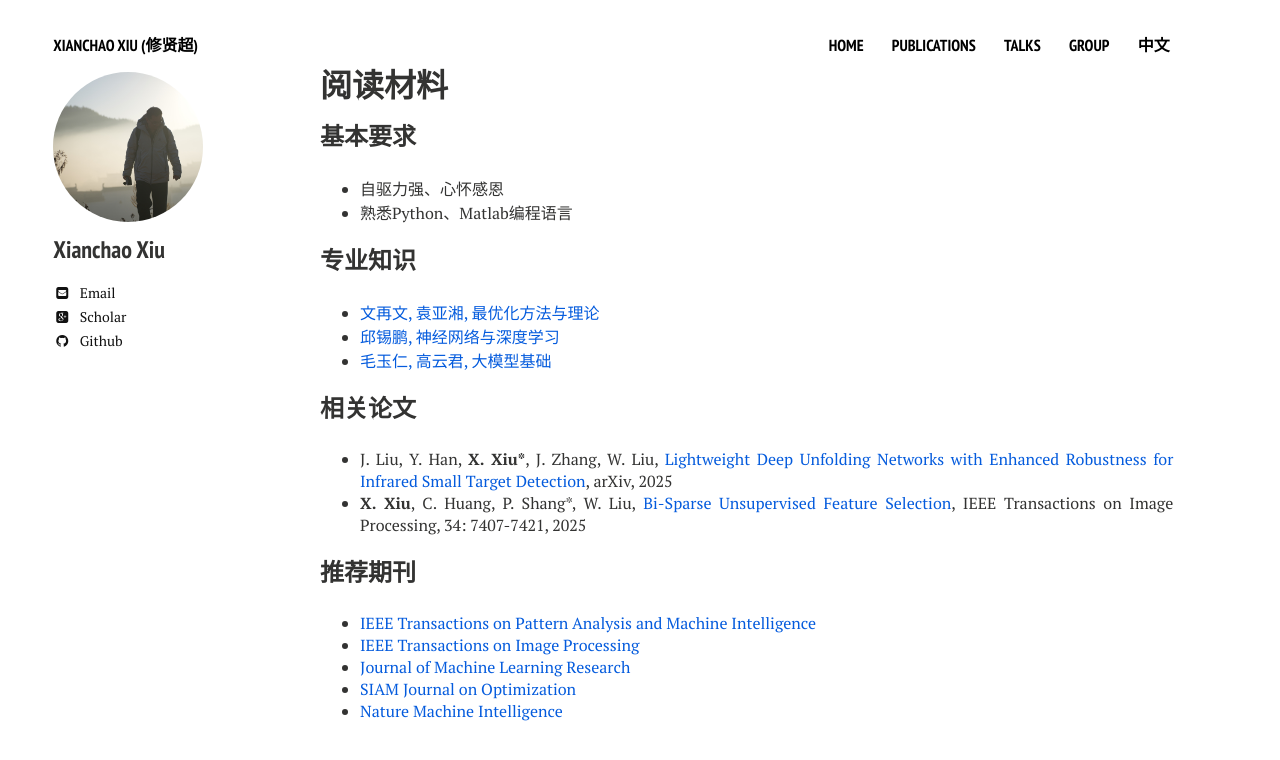
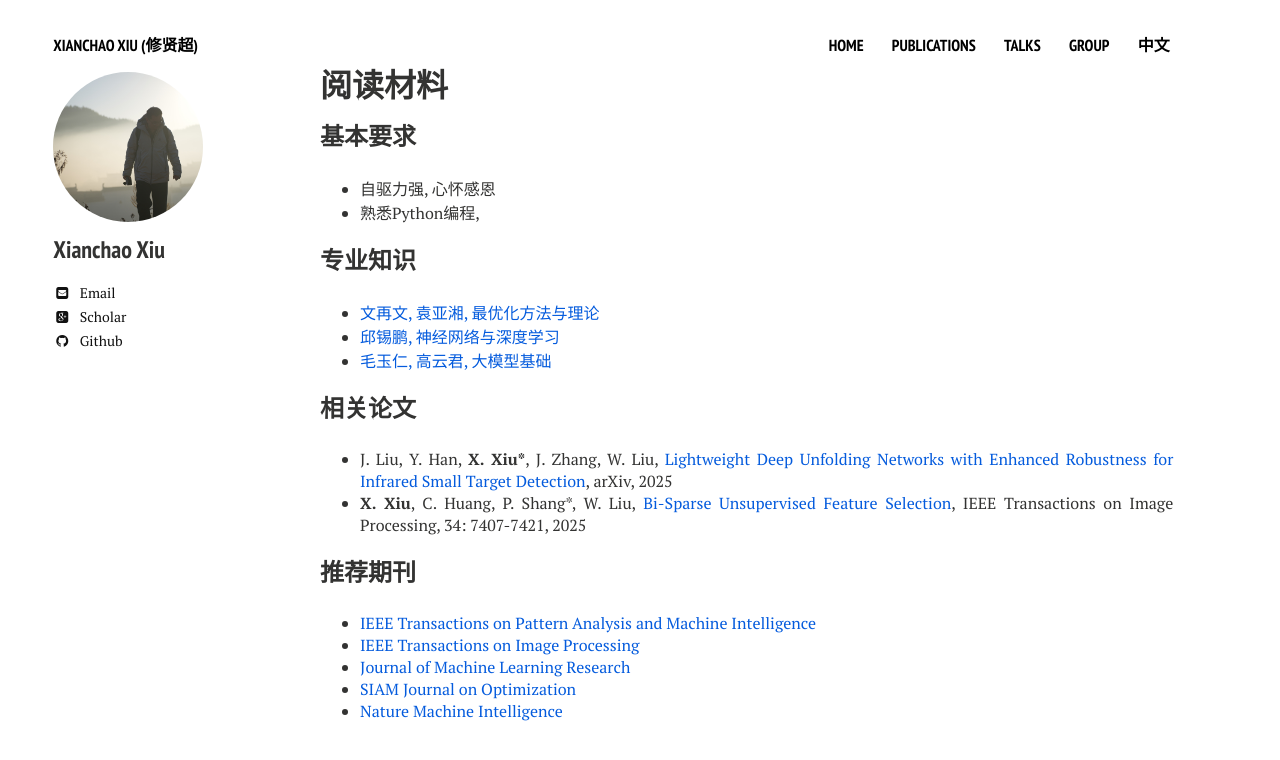
Before and after one commit to xianchaoxiu/xianchaoxiu.github.io, a Jekyll site: the page built from chinese/reading/index.md, in a window 1280 px wide. Shown: the top 760 px of the page. Built offline with Jekyll 4.4.1, drawn with Linux system fonts in a browser that asks for light colours; nearby versions of some CDN libraries.

Commit message:
Update index.md

```diff
--- a/chinese/reading/index.md
+++ b/chinese/reading/index.md
@@ -8,8 +8,8 @@ share: false
 
 
 ### 基本要求
-* 自驱力强、心怀感恩 <br>
-* 熟悉Python、Matlab编程语言 <br>
+* 自驱力强, 心怀感恩 <br>
+* 熟悉Python编程,  <br>
 
 
 
```
